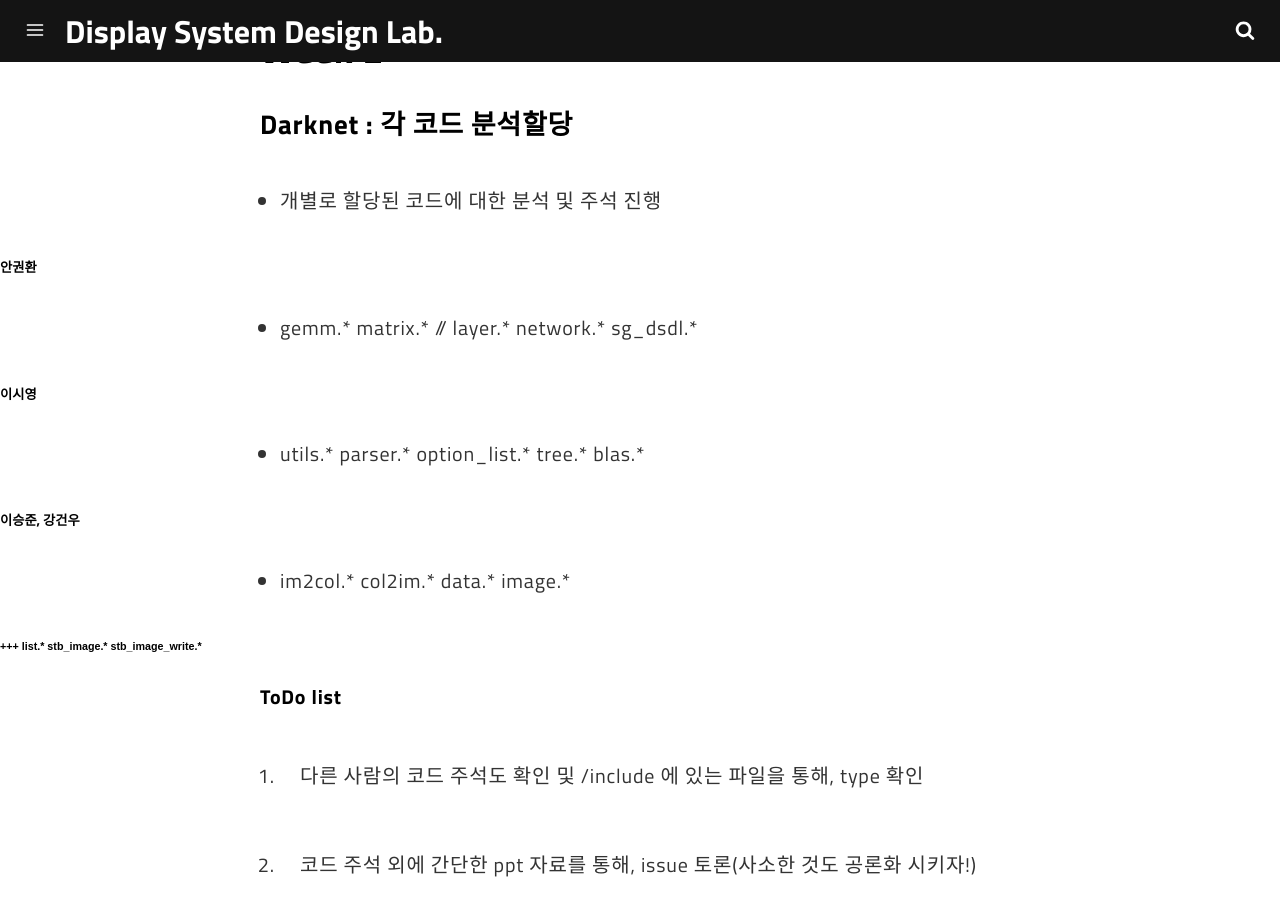
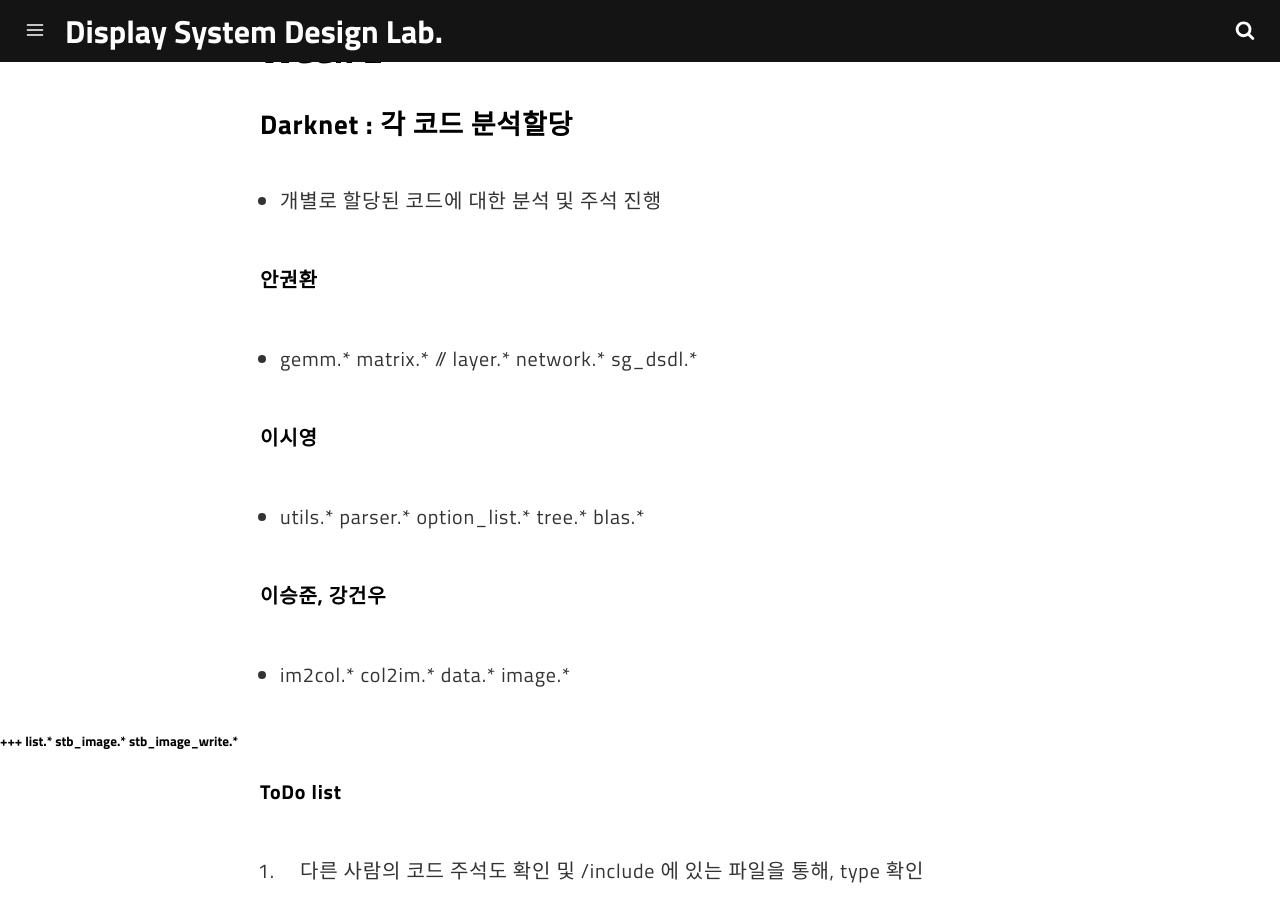
Before and after one commit to DSDL-DeepNetwork/DSDL-DeepNetwork.github.io, a Jekyll site: the page built from _posts/2018-01-16-week2.md, in a window 1280 px wide and 900 px high, scrolled down 656 px. Built offline with Jekyll 4.4.1, drawn with Linux system fonts in a browser that asks for light colours; comment, search, counter and statistics services are not loaded.

```diff
--- a/_posts/2018-01-16-week2.md
+++ b/_posts/2018-01-16-week2.md
@@ -18,16 +18,16 @@ DSDL, Sogang University
 ### Darknet : 각 코드 분석할당
 - 개별로 할당된 코드에 대한 분석 및 주석 진행
 
-##### 안권환
+#### 안권환
 - gemm.*  matrix.* // layer.* network.* sg_dsdl.*
 
-##### 이시영
+#### 이시영
 - utils.* parser.* option_list.* tree.* blas.*
 
-##### 이승준, 강건우
+#### 이승준, 강건우
 - im2col.* col2im.* data.* image.*
 
-###### +++ list.* stb_image.* stb_image_write.*
+##### +++ list.* stb_image.* stb_image_write.*
 
 
 #### ToDo list
```
